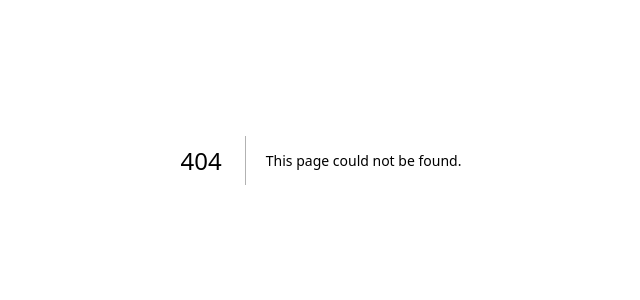
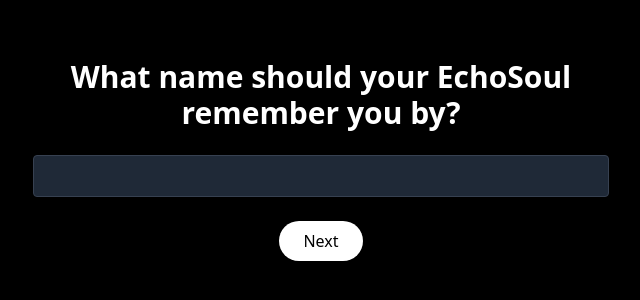
Before and after one commit to stadiumphenom/echosoul-nextly, a Next.js app: page /start in a window 1280 px wide. Before the commit this address had no page. Shown: the part 240-540 px from the top of the page, without its empty margins (319-959 px from the left). Built offline with nearby package versions, Linux system fonts and the light colour scheme.

Commit message:
Create start.js

```diff
--- /dev/null
+++ b/pages/start.js
@@ -0,0 +1,45 @@
+import { useState } from 'react';
+
+export default function StartMyEcho() {
+  const [step, setStep] = useState(0);
+  const [form, setForm] = useState({ name: "", goal: "", memory: "" });
+
+  const prompts = [
+    { question: "What name should your EchoSoul remember you by?", field: "name" },
+    { question: "What do you want your Echo to help you with right now?", field: "goal" },
+    { question: "What's one memory or thought you'd like to save forever?", field: "memory" }
+  ];
+
+  const handleChange = (e) => {
+    setForm({ ...form, [prompts[step].field]: e.target.value });
+  };
+
+  const next = () => {
+    if (step < prompts.length - 1) {
+      setStep(step + 1);
+    } else {
+      console.log("Echo initialized:", form);
+      // later: save to database or session
+    }
+  };
+
+  return (
+    <div className="min-h-screen bg-black text-white flex flex-col items-center justify-center p-6">
+      <div className="max-w-xl w-full text-center">
+        <h2 className="text-2xl md:text-3xl font-semibold mb-6">{prompts[step].question}</h2>
+        <input
+          type="text"
+          value={form[prompts[step].field]}
+          onChange={handleChange}
+          className="w-full bg-gray-800 border border-gray-700 rounded px-4 py-2 text-white focus:outline-none"
+        />
+        <button
+          onClick={next}
+          className="mt-6 bg-white text-black px-6 py-2 rounded-full hover:bg-gray-300 transition"
+        >
+          {step === prompts.length - 1 ? "Finish" : "Next"}
+        </button>
+      </div>
+    </div>
+  );
+}
```
